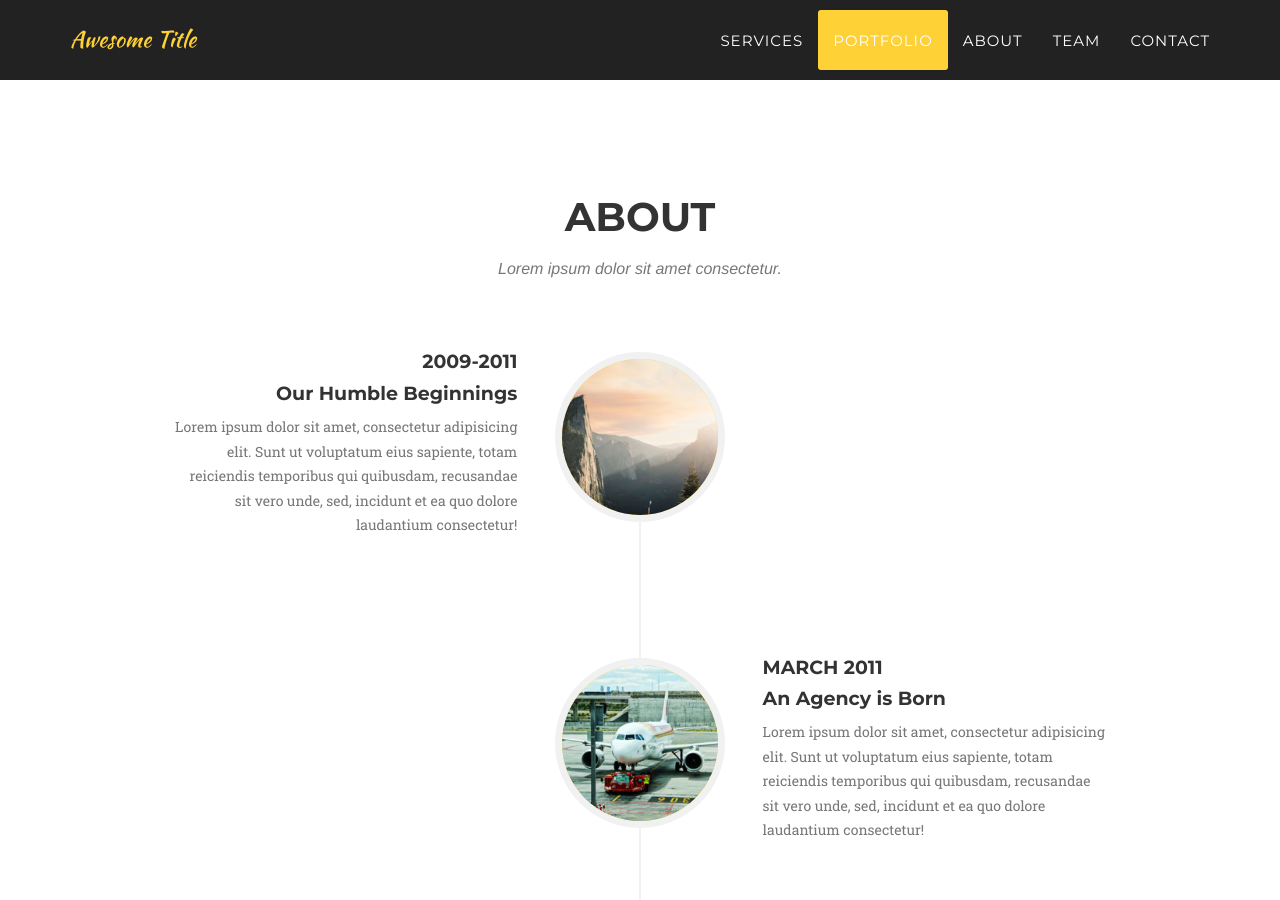
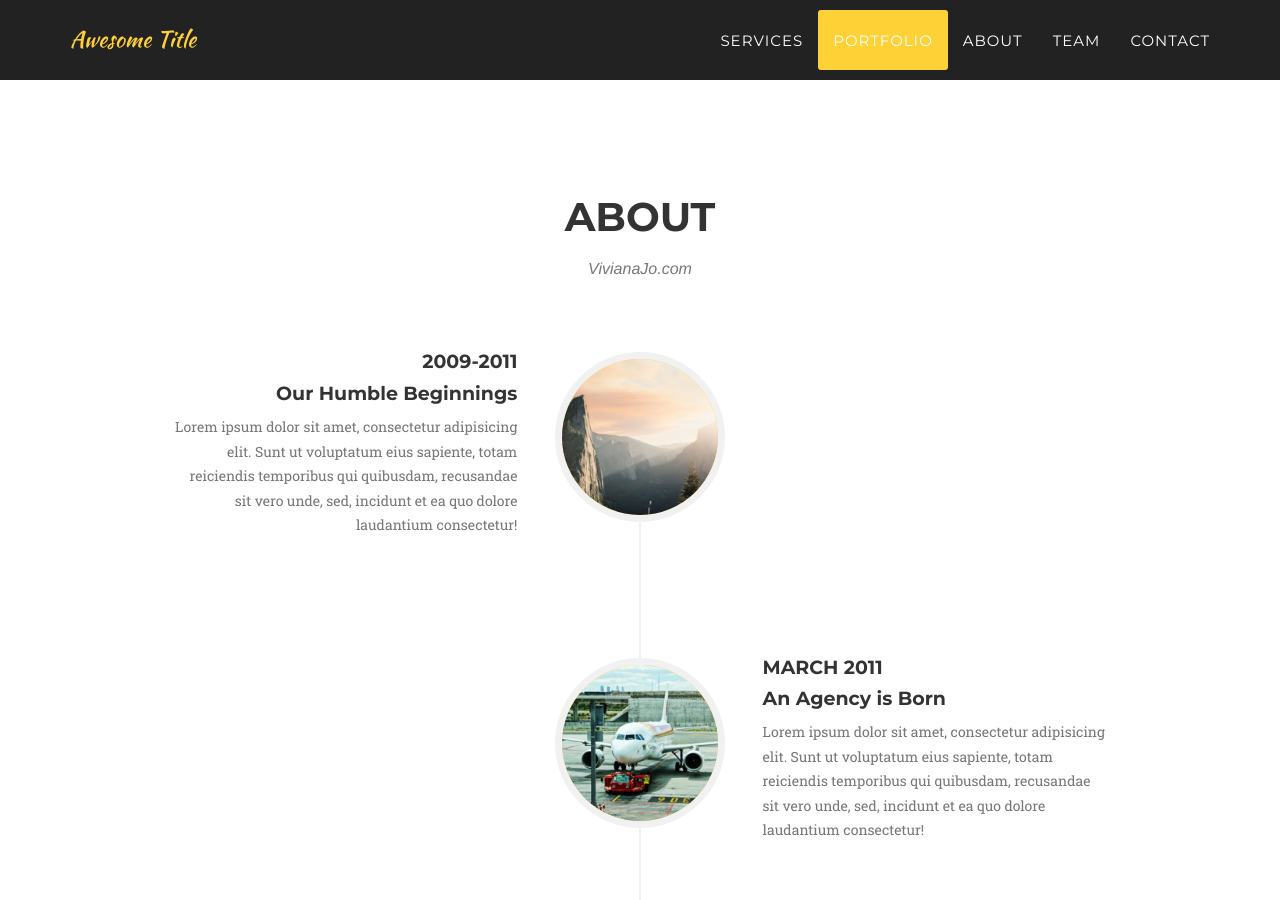
Before and after one commit to vivianajo/vivianajo.github.io, a Jekyll site: the page built from index.html, in a window 1280 px wide and 900 px high, scrolled down 2661 px. Built offline with Jekyll 4.4.1, drawn with Linux system fonts in a browser that asks for light colours; some web fonts are replaced.

Commit message:
Update about.html

```diff
--- a/_includes/about.html
+++ b/_includes/about.html
@@ -4,7 +4,7 @@
             <div class="row">
                 <div class="col-lg-12 text-center">
                     <h2 class="section-heading">About</h2>
-                    <h3 class="section-subheading text-muted">Lorem ipsum dolor sit amet consectetur.</h3>
+                    <h3 class="section-subheading text-muted">VivianaJo.com</h3>
                 </div>
             </div>
             <div class="row">
```
